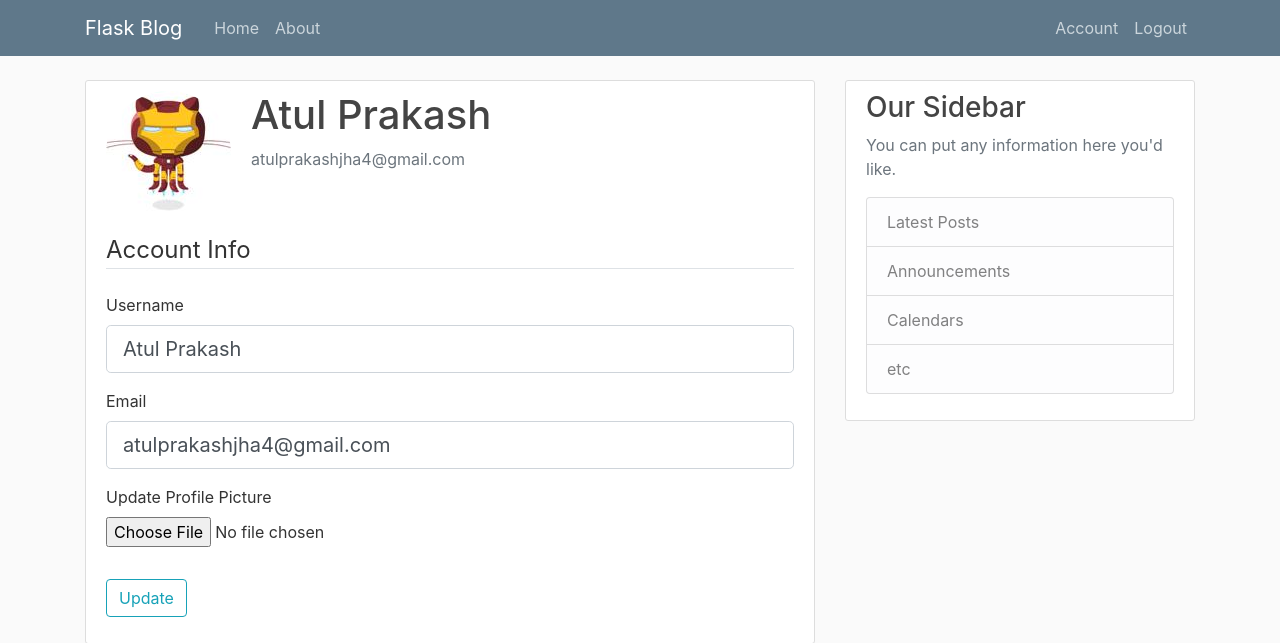
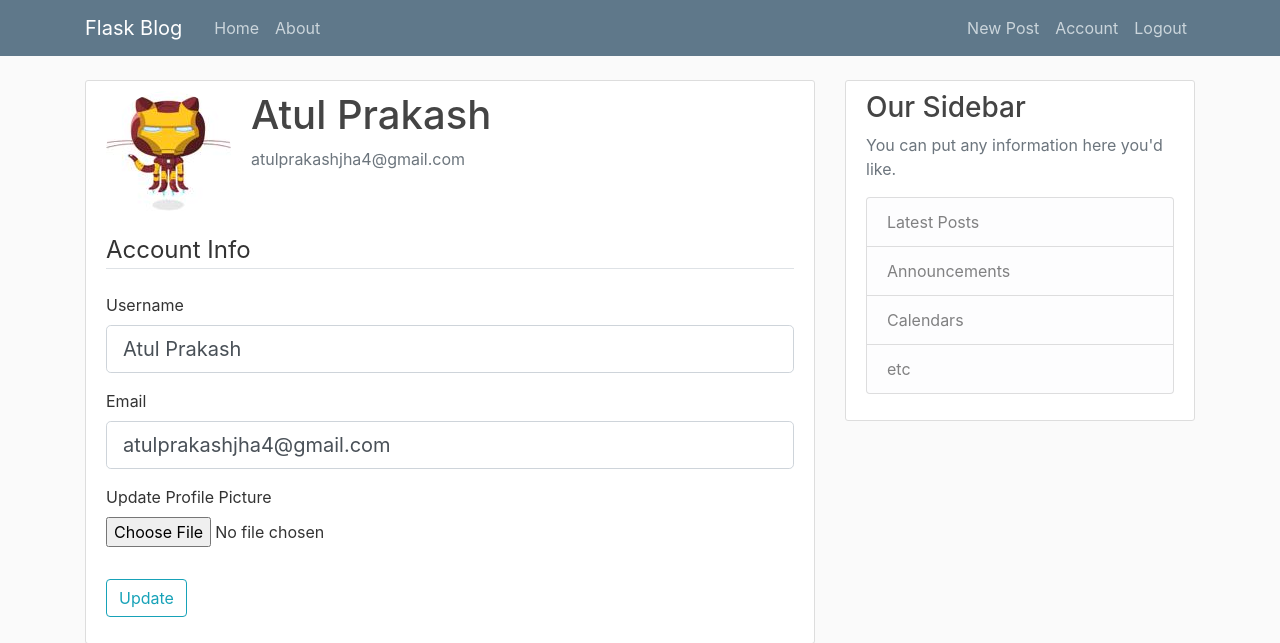
Before and after one commit to atulprakashjha/Atul_Blogs, a Flask app: page /account in a window 1280 px wide. Shown: the top 643 px of the page. Run offline with Flask 2, Linux system fonts and the light colour scheme; a user stored in the database is signed in; some libraries are stand-ins or nearby versions.

Commit message:
New Post

```diff
--- a/blog/forms.py
+++ b/blog/forms.py
@@ -1,7 +1,7 @@
 from flask_wtf import FlaskForm
 from flask_wtf.file import FileField, FileAllowed
 from flask_login import current_user
-from wtforms import StringField, PasswordField, SubmitField, BooleanField
+from wtforms import StringField, PasswordField, SubmitField, BooleanField, TextAreaField
 from wtforms.validators import DataRequired, Length, Email, EqualTo, ValidationError
 from blog.models import User
 
@@ -54,3 +54,9 @@ class UpdateAccountForm(FlaskForm):
             email = User.query.filter_by(email=email.data).first()
             if email:
                 raise ValidationError('That email is taken. Please choose a different one.')
+
+
+class PostForm(FlaskForm):
+    title = StringField('Title', validators=[DataRequired()])
+    content = TextAreaField('Content', validators=[DataRequired()])
+    submit = SubmitField('Post')
--- a/blog/routes.py
+++ b/blog/routes.py
@@ -1,9 +1,9 @@
 import os
 import secrets
 from PIL import Image
-from flask import render_template, url_for, flash, redirect, request
+from flask import render_template, url_for, flash, redirect, request, abort
 from blog import app, db, bcrypt
-from blog.forms import RegistrationForm, LoginForm, UpdateAccountForm
+from blog.forms import RegistrationForm, LoginForm, UpdateAccountForm, PostForm
 from blog.models import User, Post
 from flask_login import login_user, current_user, logout_user, login_required
 
@@ -105,3 +105,55 @@ def account():
     image_file = url_for('static', filename='profile/' + current_user.image_file)
     return render_template('account.html', title='Account',
                            image_file=image_file, form=form)
+
+
+@app.route("/post/new", methods=['GET', 'POST'])
+@login_required
+def new_post():
+    form = PostForm()
+    if form.validate_on_submit():
+        post = Post(title=form.title.data, content=form.content.data, author=current_user)
+        db.session.add(post)
+        db.session.commit()
+        flash('Your post has been created!', 'success')
+        return redirect(url_for('home'))
+    return render_template('create_post.html', title='New Post',
+                           form=form, legend='New Post')
+
+
+@app.route("/post/<int:post_id>")
+def post(post_id):
+    post = Post.query.get_or_404(post_id)
+    return render_template('post.html', title=post.title, post=post)
+
+
+@app.route("/post/<int:post_id>/update", methods=['GET', 'POST'])
+@login_required
+def update_post(post_id):
+    post = Post.query.get_or_404(post_id)
+    if post.author != current_user:
+        abort(403)
+    form = PostForm()
+    if form.validate_on_submit():
+        post.title = form.title.data
+        post.content = form.content.data
+        db.session.commit()
+        flash('Your post has been updated!', 'success')
+        return redirect(url_for('post', post_id=post.id))
+    elif request.method == 'GET':
+        form.title.data = post.title
+        form.content.data = post.content
+    return render_template('create_post.html', title='Update Post',
+                           form=form, legend='Update Post')
+
+
+@app.route("/post/<int:post_id>/delete", methods=['POST'])
+@login_required
+def delete_post(post_id):
+    post = Post.query.get_or_404(post_id)
+    if post.author != current_user:
+        abort(403)
+    db.session.delete(post)
+    db.session.commit()
+    flash('Your post has been deleted!', 'success')
+    return redirect(url_for('home'))
--- a/blog/templates/layout.html
+++ b/blog/templates/layout.html
@@ -32,6 +32,7 @@
             <!-- Navbar Right Side -->
             <div class="navbar-nav">
               {% if current_user.is_authenticated %}
+                <a class="nav-item nav-link" href="{{ url_for('new_post') }}">New Post</a>
                 <a class="nav-item nav-link" href="{{ url_for('account') }}">Account</a>
                 <a class="nav-item nav-link" href="{{ url_for('logout') }}">Logout</a>
               {% else %}
```
Also changed, not shown: blog/templates/create_post.html (added, +40 -0 lines).
